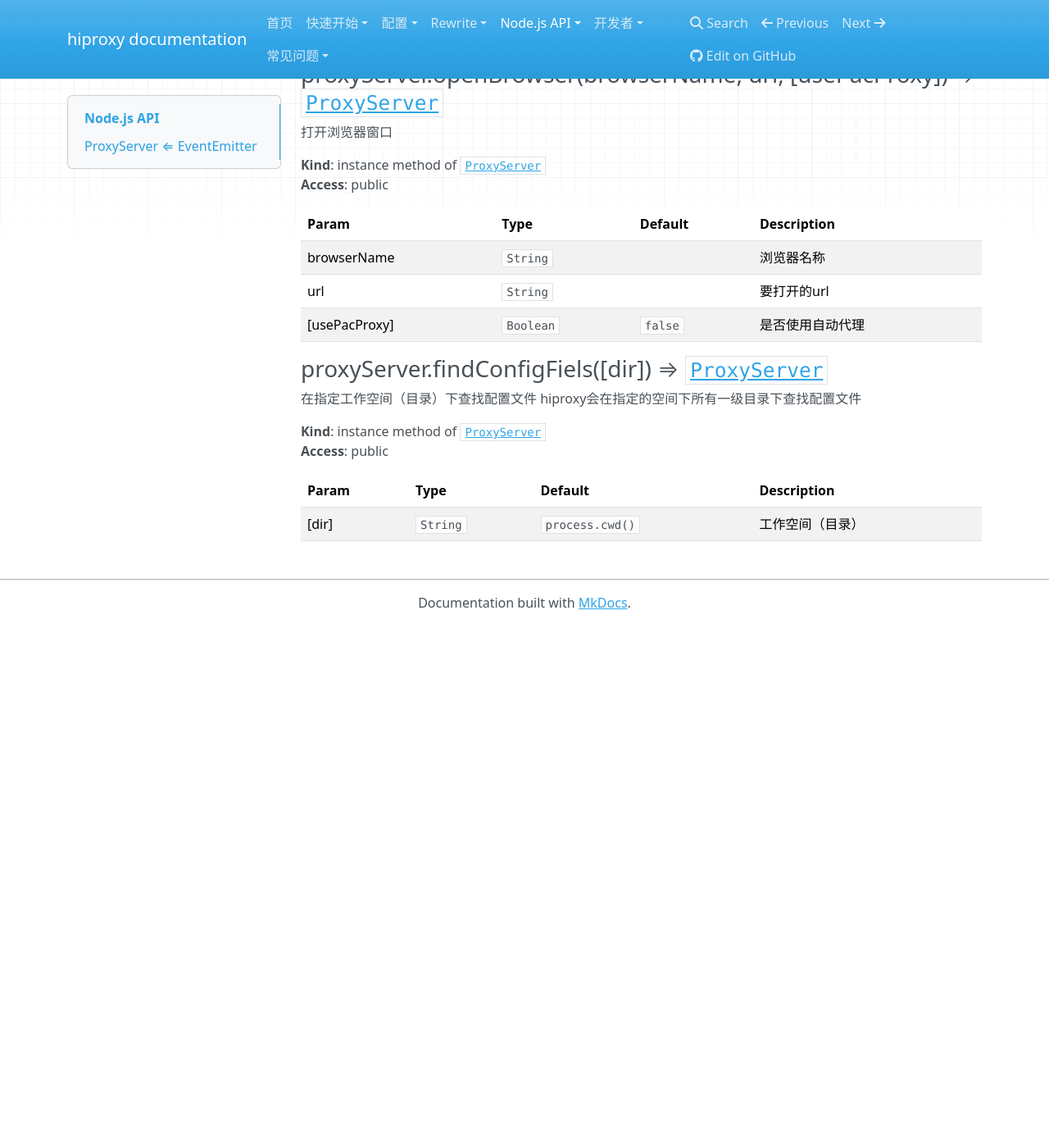
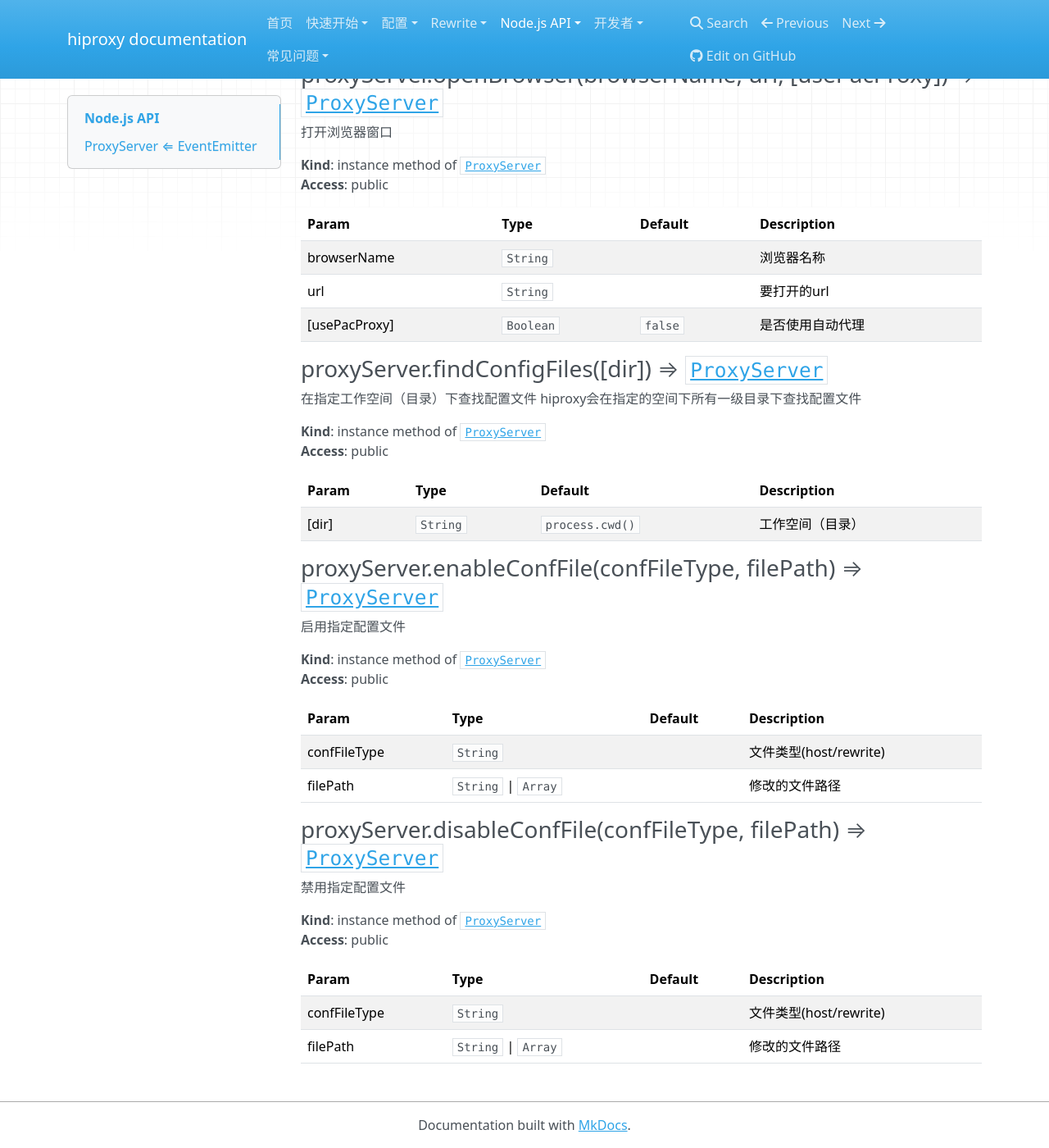
Before and after one commit to Jeoxs/hiproxy.org, an MkDocs documentation site: the page built from docs/api/api.md, in a window 1280 px wide and 1400 px high, scrolled down 1766 px. Shown: the whole window at 82% size. Built offline with MkDocs 1.6.1, drawn with Linux system fonts in a browser that asks for light colours; nearby versions of some CDN libraries; old or Windows-style settings are respelled for this version of MkDocs; before the commit the page ends 2529 px from its top, so only the background shows below that.

Commit message:
add node api doc

```diff
--- a/docs/api/api.md
+++ b/docs/api/api.md
@@ -97,7 +97,7 @@
 
 <a name="ProxyServer+findConfigFiels"></a>
 
-### proxyServer.findConfigFiels([dir]) ⇒ [<code>ProxyServer</code>](#ProxyServer)
+### proxyServer.findConfigFiles([dir]) ⇒ [<code>ProxyServer</code>](#ProxyServer)
 在指定工作空间（目录）下查找配置文件
 hiproxy会在指定的空间下所有一级目录下查找配置文件
 
@@ -107,3 +107,26 @@
 | Param | Type | Default | Description |
 | --- | --- | --- | --- |
 | [dir] | <code>String</code> | <code>process.cwd()</code> | 工作空间（目录） |
+
+
+### proxyServer.enableConfFile(confFileType, filePath) ⇒ [<code>ProxyServer</code>](#ProxyServer)
+启用指定配置文件
+
+**Kind**: instance method of [<code>ProxyServer</code>](#ProxyServer)
+**Access**: public
+
+| Param | Type | Default | Description |
+| --- | --- | --- | --- |
+| confFileType | <code>String</code> |  | 文件类型(host/rewrite) |
+| filePath | <code>String</code> \| <code>Array</code> |  | 修改的文件路径 |
+
+### proxyServer.disableConfFile(confFileType, filePath) ⇒ [<code>ProxyServer</code>](#ProxyServer)
+禁用指定配置文件
+
+**Kind**: instance method of [<code>ProxyServer</code>](#ProxyServer)
+**Access**: public
+
+| Param | Type | Default | Description |
+| --- | --- | --- | --- |
+| confFileType | <code>String</code> |  | 文件类型(host/rewrite) |
+| filePath | <code>String</code> \| <code>Array</code> |  | 修改的文件路径 |
```
